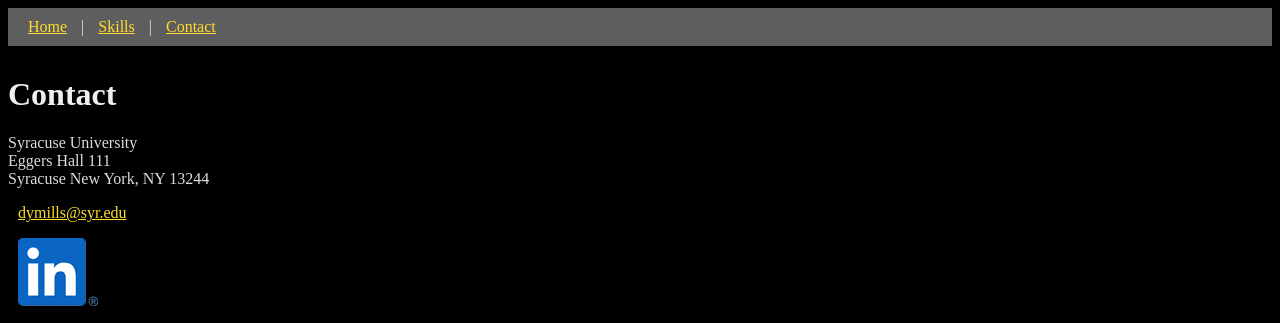
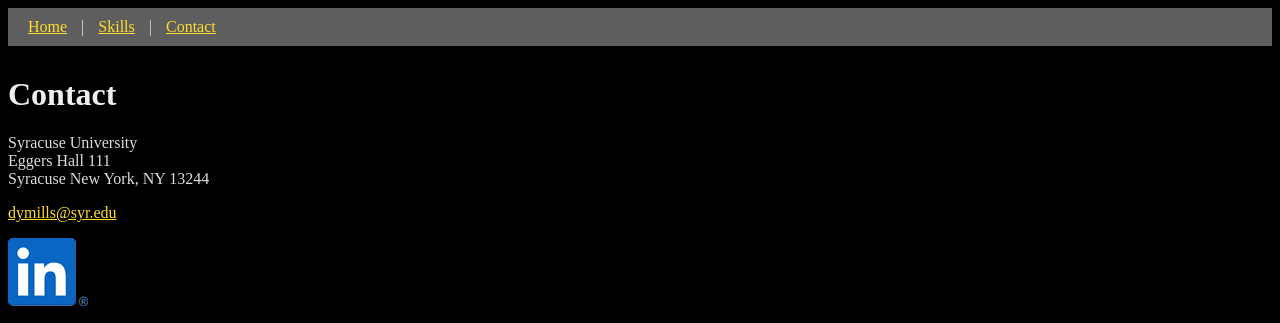
Before and after one commit to dymillz/ist263, a plain HTML site: page lab07/contact.html in a window 1280 px wide. Shown: the top 323 px of the page. Drawn offline with Linux system fonts and the light colour scheme; grey boxes are pictures that could not be loaded.

Commit message:
updated padding again

```diff
--- a/lab07/portfoliostyles.css
+++ b/lab07/portfoliostyles.css
@@ -7,5 +7,5 @@ nav {background-color: #5e5e5e;}
 nav a {color: #efefef;}
 nav a:hover {background-color: #40bbf9;}
 nav {padding: 10px}
-a {padding: 10px}
+nav a {padding: 10px}
 nav {margin-bottom: 30px}
```
